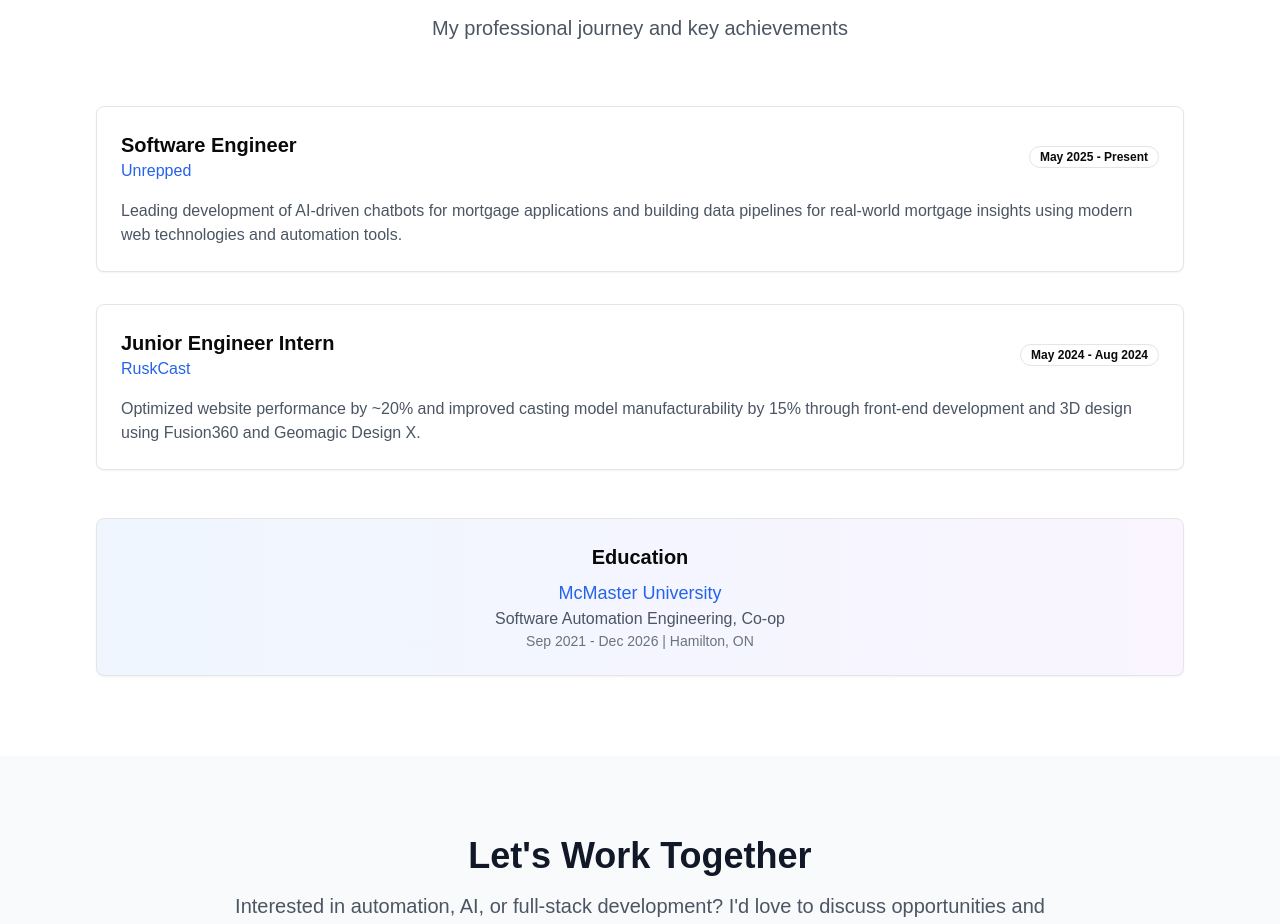
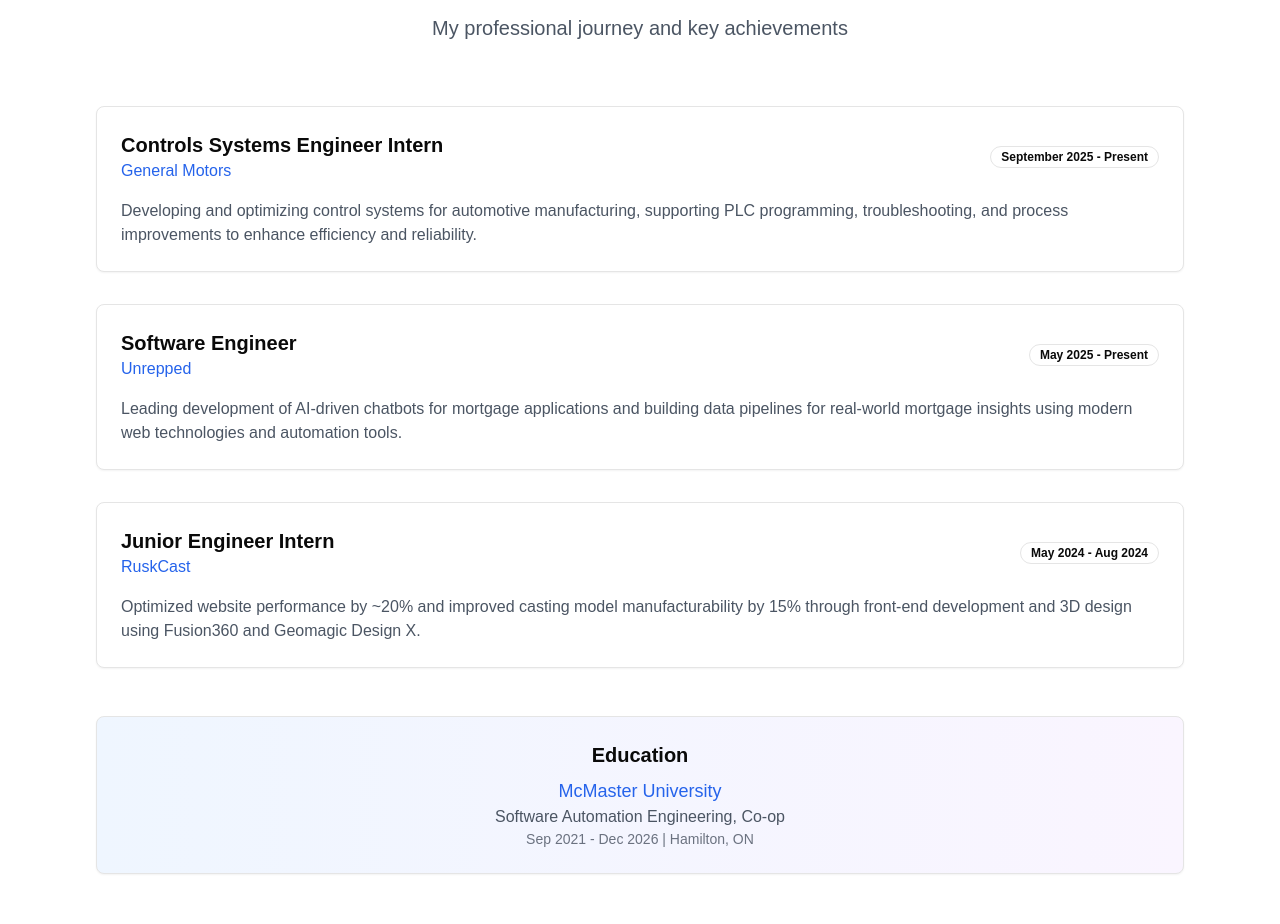
Before and after one commit to ethankang26/portfolio, a Next.js app: page / in a window 1280 px wide. Shown: the part 3164-4088 px from the top of the page. Built offline with nearby package versions, Linux system fonts and the light colour scheme.

Commit message:
Update page.tsx
general motors experience

```diff
--- a/app/page.tsx
+++ b/app/page.tsx
@@ -80,6 +80,13 @@ export default function Portfolio() {
   ]
 
   const experience = [
+     {
+      title: "Controls Systems Engineer Intern",
+      company: "General Motors",
+      period: "September 2025 - Present",
+      description:
+        "Developing and optimizing control systems for automotive manufacturing, supporting PLC programming, troubleshooting, and process improvements to enhance efficiency and reliability.",
+    },
     {
       title: "Software Engineer",
       company: "Unrepped",
```
